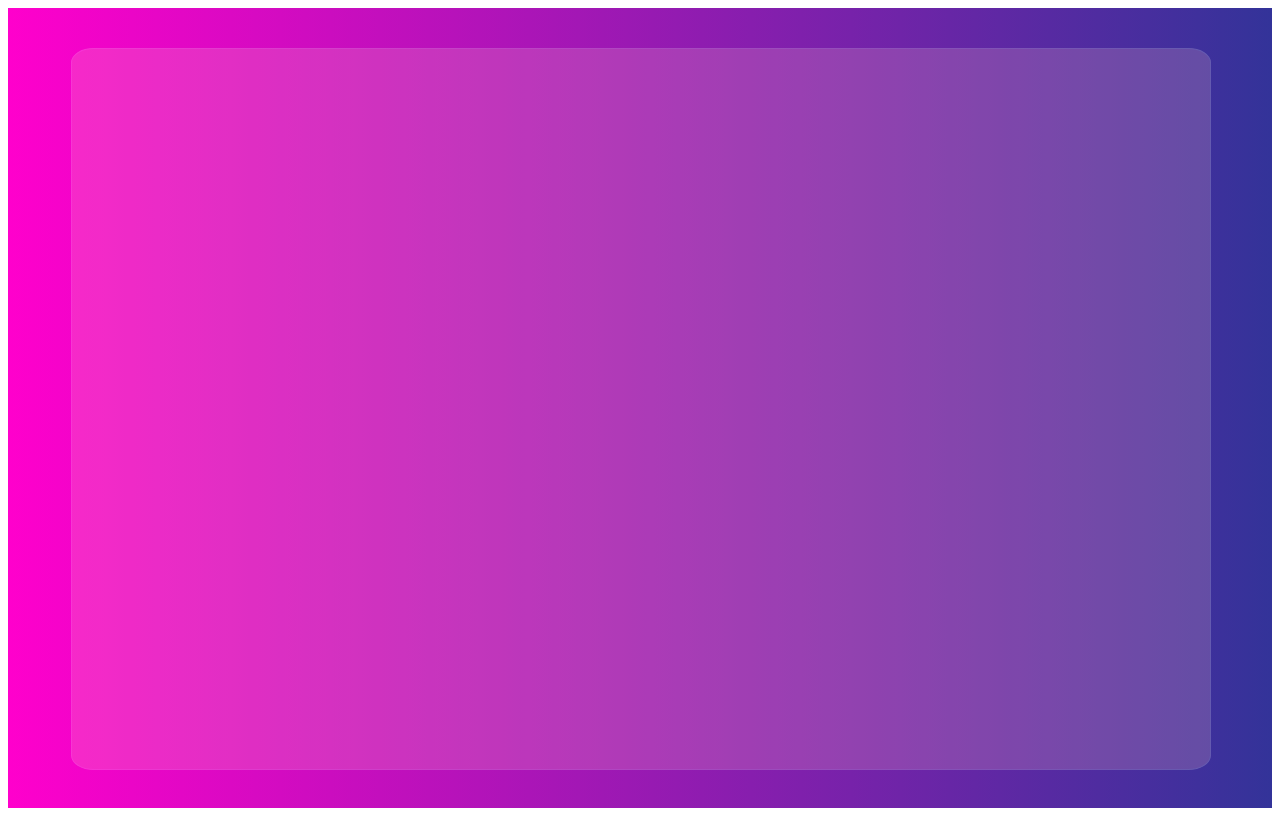
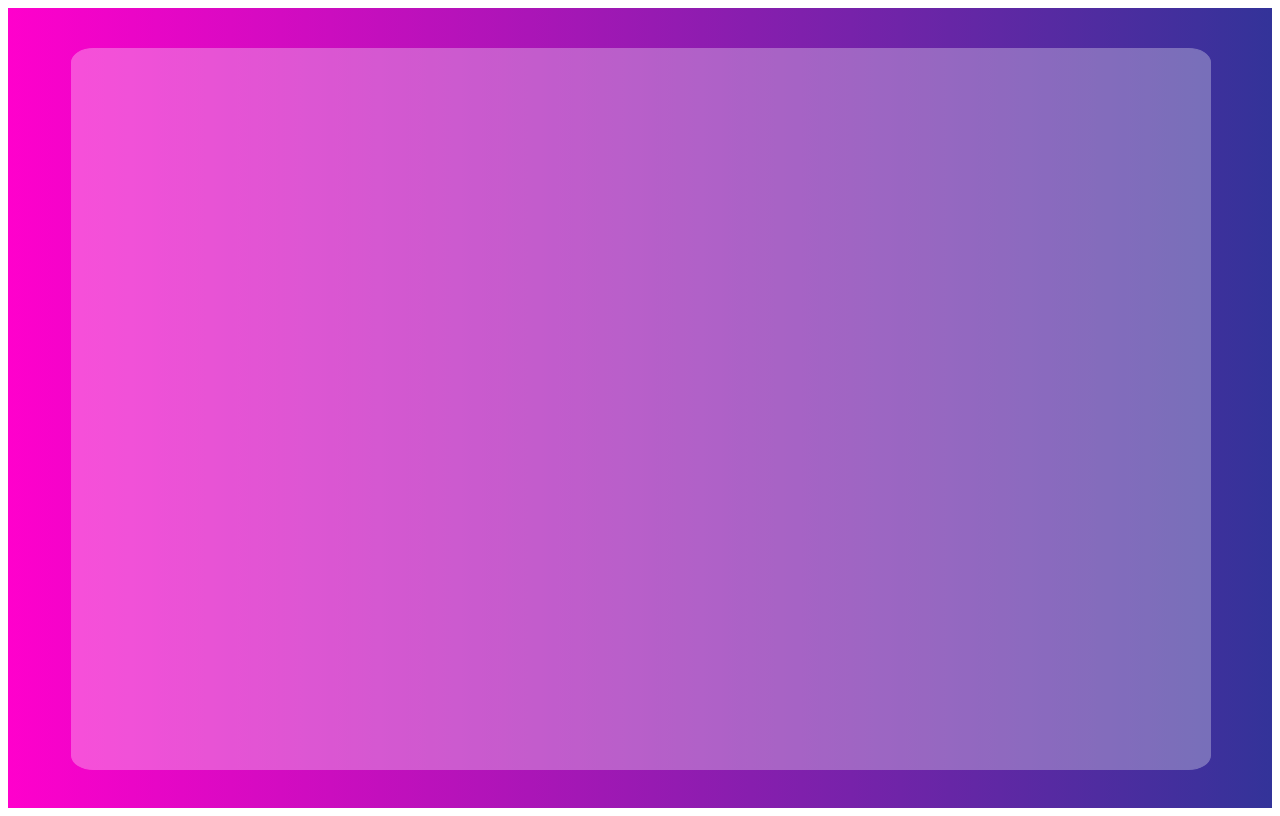
Before and after one commit to sashaTen/Portfolio, a React (Create React App) app: page / in a window 1280 px wide. Built offline with nearby package versions, Linux system fonts and the light colour scheme.

Commit message:
changed  the opacity

```diff
--- a/src/index.css
+++ b/src/index.css
@@ -14,8 +14,8 @@
   top: 5%;
   border-radius: 2%;
   border: 1px white solid;
-  background: pink;
-  opacity: 0.2;
+  background: white;
+  opacity: 0.3;
 }
 
 @media screen and (max-width: 680px) {
```
